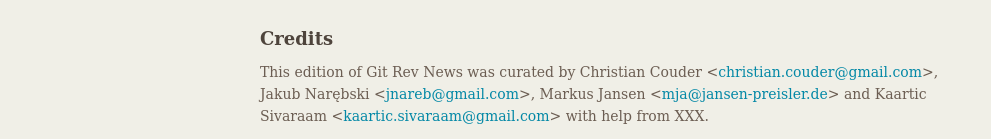
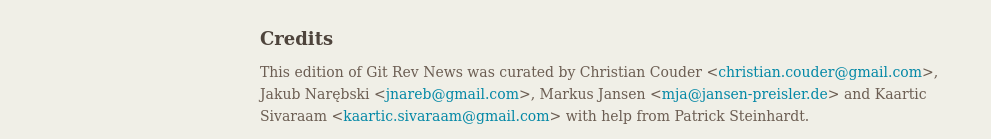
Before and after one commit to git/git.github.io, a Jekyll site: the page built from rev_news/drafts/edition-75.md, in a window 1280 px wide. Shown: the part 2065-2204 px from the top of the page, without its empty margins (149-1140 px from the left). Built offline with Jekyll 4.4.1, drawn with Linux system fonts in a browser that asks for light colours.

Commit message:
rn-75: add Patrick among the helpers

```diff
--- a/rev_news/drafts/edition-75.md
+++ b/rev_news/drafts/edition-75.md
@@ -159,4 +159,4 @@
 Jakub Narębski &lt;<jnareb@gmail.com>&gt;,
 Markus Jansen &lt;<mja@jansen-preisler.de>&gt; and
 Kaartic Sivaraam &lt;<kaartic.sivaraam@gmail.com>&gt;
-with help from XXX.
+with help from Patrick Steinhardt.
```
